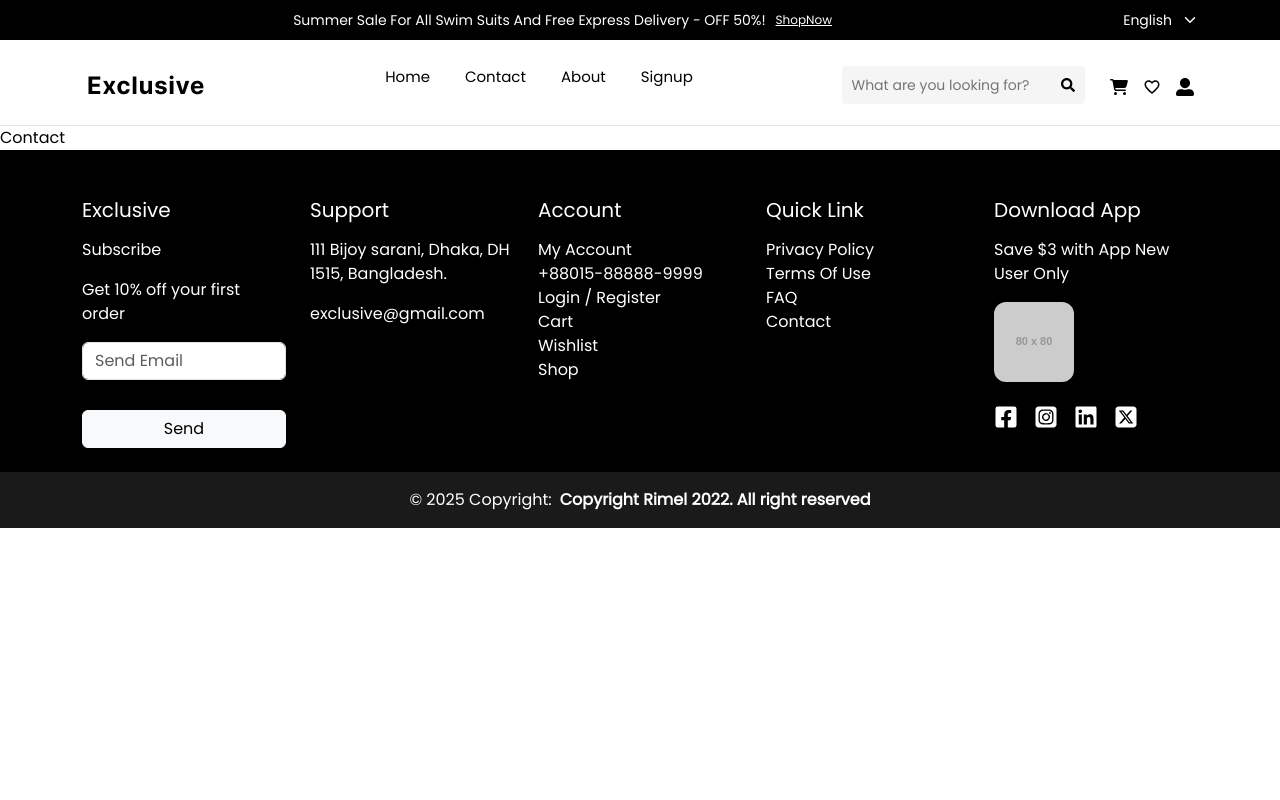
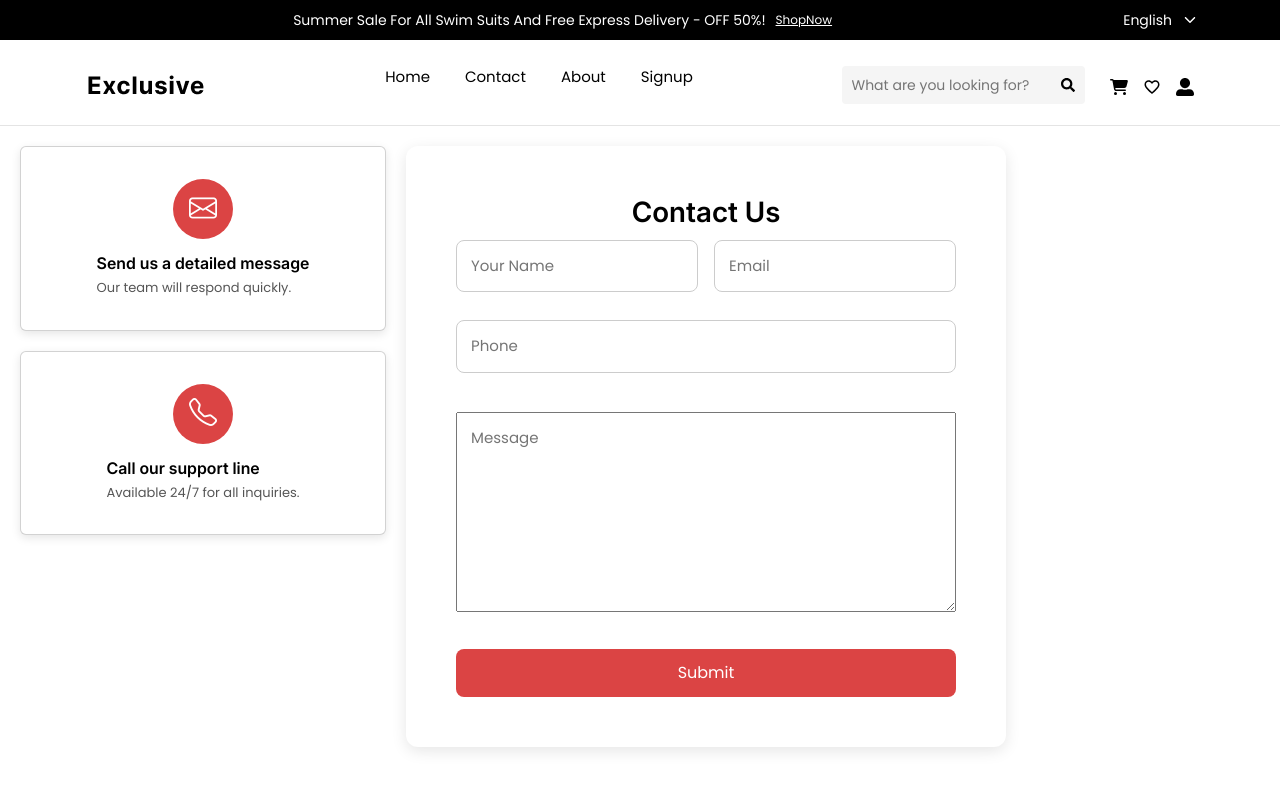
Before and after one commit to Team-5-Final-Project-Deep-Dive-25/Frontend, a React (Vite) app: page /contact in a window 1280 px wide. Shown: the top 800 px of the page. Built offline with nearby package versions, Linux system fonts and the light colour scheme.

Commit message:
First commit at contact/ nehal

```diff
--- a/package.json
+++ b/package.json
@@ -12,6 +12,7 @@
   "dependencies": {
     "axios": "^1.11.0",
     "bootstrap": "^5.3.8",
+    "bootstrap-icons": "^1.13.1",
     "react": "^19.1.1",
     "react-dom": "^19.1.1",
     "react-icons": "^5.5.0",
--- a/src/component/contact/Contact.jsx
+++ b/src/component/contact/Contact.jsx
@@ -1,9 +1,89 @@
-import React from 'react'
-import './contact.css'
-const Contact = () => {
+import { useState } from "react";
+import "./contact.css";
+import 'bootstrap-icons/font/bootstrap-icons.css';
+
+export default function Contact() {
+  const [name, setName] = useState("");
+  const [email, setEmail] = useState("");
+  const [phone, setPhone] = useState("");
+  const [message, setMessage] = useState("");
+  const [errors, setErrors] = useState({});
+  const [loading, setLoading] = useState(false);
+  const [success, setSuccess] = useState("");
+
+  const dummyData = [
+    { icon: "bi-envelope", title: "Send us a detailed message", subtitle: "Our team will respond quickly." },
+    { icon: "bi-telephone", title: "Call our support line", subtitle: "Available 24/7 for all inquiries." },
+  ];
+
+  const validate = () => {
+    const newErrors = {};
+    if (!name) newErrors.name = "Name is required";
+    if (!email.includes("@")) newErrors.email = "Email is invalid";
+    if (!phone) newErrors.phone = "Phone is required";
+    if (!message) newErrors.message = "Message is required";
+    return newErrors;
+  };
+
+  const handleSubmit = async (e) => {
+    e.preventDefault();
+    setSuccess("");
+    const validationErrors = validate();
+    setErrors(validationErrors);
+
+    if (Object.keys(validationErrors).length === 0) {
+      setLoading(true);
+      try {
+        const response = await fetch("https://jsonplaceholder.typicode.com/posts", {
+          method: "POST",
+          headers: { "Content-Type": "application/json" },
+          body: JSON.stringify({ name, email, phone, message }),
+        });
+        if (response.ok) {
+          setSuccess("Message sent successfully!");
+          setName(""); setEmail(""); setPhone(""); setMessage("");
+        } else setSuccess("Failed to send message.");
+      } catch {
+        setSuccess("Error connecting to server.");
+      } finally { setLoading(false); }
+    }
+  };
+
   return (
-    <div>Contact</div>
-  )
+    <div className="contact-container">
+      <div className="left">
+        {dummyData.map((item, index) => (
+          <div key={index} className="card">
+            <div className="icon-circle"><i className={`bi ${item.icon}`}></i></div>
+            <div className="card-content">
+              <h4>{item.title}</h4>
+              <p>{item.subtitle}</p>
+            </div>
+          </div>
+        ))}
+      </div>
+
+      <div className="right">
+        <div className="form-card">
+          <h2>Contact Us</h2>
+          <form onSubmit={handleSubmit}>
+            <div className="field1">
+              <input type="text" placeholder="Your Name" value={name} onChange={(e) => setName(e.target.value)} />
+              <input type="email" placeholder="Email" value={email} onChange={(e) => setEmail(e.target.value)} />
+              <input type="text" placeholder="Phone" value={phone} onChange={(e) => setPhone(e.target.value)} />
+            </div>
+            {errors.name && <p className="error">{errors.name}</p>}
+            {errors.email && <p className="error">{errors.email}</p>}
+            {errors.phone && <p className="error">{errors.phone}</p>}
+
+            <textarea placeholder="Message" value={message} onChange={(e) => setMessage(e.target.value)}></textarea>
+            {errors.message && <p className="error">{errors.message}</p>}
+
+            <button type="submit" disabled={loading}>{loading ? "Sending..." : "Submit"}</button>
+            {success && <p className="success">{success}</p>}
+          </form>
+        </div>
+      </div>
+    </div>
+  );
 }
-
-export default Contact
--- a/src/component/contact/contact.css
+++ b/src/component/contact/contact.css
@@ -0,0 +1,183 @@
+.contact-container {
+    display: flex;
+    /* flex-wrap: wrap; */
+    width: 100%;
+    min-height: 100vh;
+    gap: 20px;
+    padding: 20px;
+    box-sizing: border-box;
+}
+
+.left {
+    flex: 1 1 30%;
+    display: flex;
+    flex-direction: column;
+    gap: 20px;
+}
+
+.card {
+    display: flex;
+    flex-direction: row;
+    align-items: center;
+    background: var(--product-bg);
+    padding: 2rem;
+    border-radius: 12px;
+    box-shadow: 0 3px 10px rgba(0, 0, 0, 0.1);
+    gap: 15px;
+}
+
+.icon-circle {
+    width: 60px;
+    height: 60px;
+    background-color: var(--btn-color);
+    border-radius: 50%;
+    display: flex;
+    justify-content: center;
+    align-items: center;
+}
+
+.icon-circle i {
+    color: #fff;
+    font-size: 28px;
+}
+
+.card-content {
+    display: flex;
+    flex-direction: column;
+    gap: 5px;
+}
+
+.card-content h4 {
+    margin: 0;
+    font-size: 16px;
+    color: var(--main-color);
+    font-family: var(--font-bold);
+}
+
+.card-content p {
+    margin: 0;
+    font-size: 13px;
+    color: #555;
+    font-family: var(--font-text);
+}
+
+.right {
+    flex: 1 1 70%;
+    display: flex;
+    flex-direction: column;
+}
+
+.form-card {
+    width: 100%;
+    background: var(--body-bg);
+    padding: 40px;
+    border-radius: 12px;
+    box-shadow: 0 4px 15px rgba(0, 0, 0, 0.1);
+    display: flex;
+    flex-direction: column;
+    font-family: var(--font-text);
+}
+
+.form-card h2 {
+    text-align: center;
+    margin-bottom: 20px;
+    color: var(--main-color);
+    font-family: var(--font-bold);
+}
+
+.field1 {
+    display: flex;
+    gap: 1rem;
+    margin-bottom: 12px;
+    flex-wrap: wrap;
+}
+
+.field1 input {
+    flex: 1 1 calc(33.333% - 0.66rem);
+    /* ثلاثة Inputs بجانب بعض */
+    min-width: 200px;
+    padding: 14px;
+    font-size: 15px;
+}
+
+.form-card input,
+.form-card textarea {
+    width: 100%;
+    padding: 14px;
+    font-size: 15px;
+    box-sizing: border-box;
+    margin-bottom: 12px;
+}
+
+.form-card textarea {
+    resize: vertical;
+    min-height: 200px;
+}
+
+.form-card button {
+    width: 100%;
+    padding: 12px;
+    background: var(--btn-color);
+    border: none;
+    color: #fff;
+    font-size: 16px;
+    border-radius: 8px;
+    cursor: pointer;
+    margin-top: 10px;
+    transition: background 0.3s;
+}
+
+.form-card button:hover {
+    background: #a62f2f;
+}
+
+.form-card button:disabled {
+    background: #9e9e9e;
+    cursor: not-allowed;
+}
+
+.error {
+    color: #d93025;
+    font-size: 13px;
+    margin-top: -8px;
+    margin-bottom: 8px;
+}
+
+.success {
+    color: #188038;
+    font-size: 14px;
+    margin-top: 10px;
+    text-align: center;
+}
+
+@media (max-width: 1024px) {
+    .left {
+        flex: 1 1 40%;
+    }
+
+    .right {
+        flex: 1 1 60%;
+    }
+}
+
+@media (max-width: 768px) {
+    .contact-container {
+        flex-direction: column;
+        gap: 15px;
+    }
+
+    .left,
+    .right {
+        flex: 1 1 100%;
+    }
+
+    .field1 input {
+        flex: 1 1 100%;
+    }
+}
+
+@media (max-width: 480px) {
+    .form-card {
+        padding: 20px;
+    }
+}
--- a/src/component/signup/signup.css
+++ b/src/component/signup/signup.css
@@ -18,6 +18,7 @@
     width: 100%;
     height: 100vh;
     object-fit: cover;
+    /* margin-left: 5rem; */
 }
 
 .form-box {
```
Also changed, not shown: 1 other file (tests, documents, lock files or other folders).
